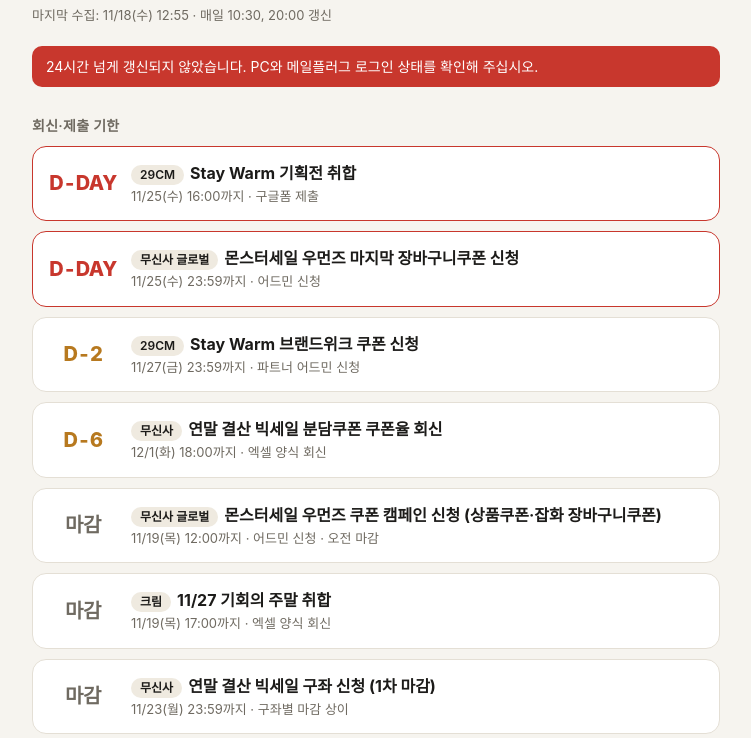
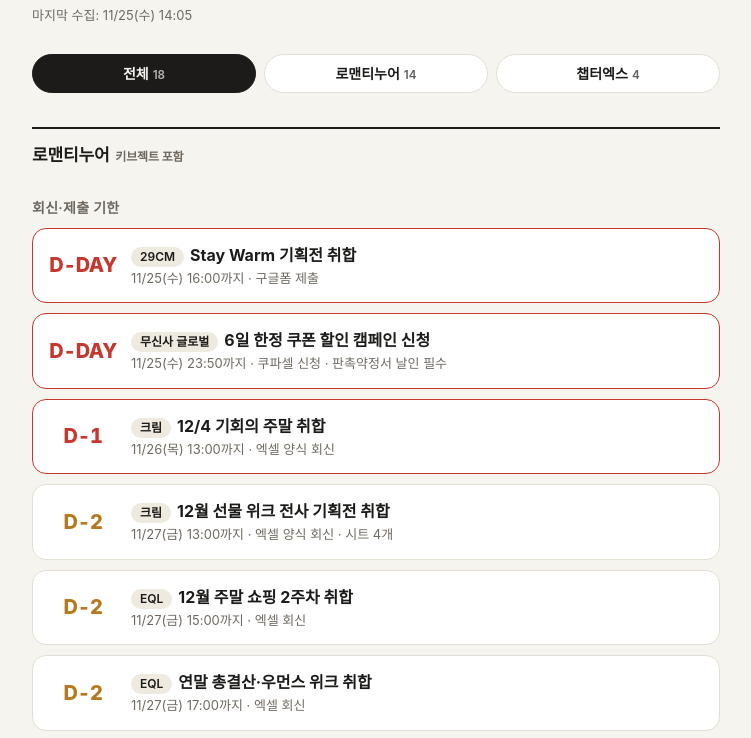
Before and after one commit to Jeewon914/JW, a plain HTML site: page mail-dday/index.html in a window 1280 px wide. Shown: the part 55-793 px from the top of the page, without its empty margins (264-1015 px from the left). Drawn offline with Linux system fonts and the light colour scheme.

Commit message:
체크리스트를 브랜드별(로맨티누어·챕터엑스)로 분리
Co-Authored-By: Claude Fable 5.2 <noreply@anthropic.com>
Claude-Session: https://claude.ai/code/session_012Ppsnfm3az3nKBM5NR1WWy

```diff
--- a/mail-dday/data.json
+++ b/mail-dday/data.json
@@ -1,26 +1,251 @@
 {
-  "updated": "2026-11-18T12:55:00+09:00",
+  "updated": "2026-11-25T14:05:00+09:00",
   "replies": [
-    {"platform": "무신사 글로벌", "title": "몬스터세일 우먼즈 쿠폰 캠페인 신청 (상품쿠폰·잡화 장바구니쿠폰)", "due": "2026-11-19T12:00:00+09:00", "note": "어드민 신청 · 오전 마감"},
-    {"platform": "크림", "title": "11/27 기회의 주말 취합", "due": "2026-11-19T17:00:00+09:00", "note": "엑셀 양식 회신"},
-    {"platform": "무신사", "title": "연말 결산 빅세일 구좌 신청 (1차 마감)", "due": "2026-11-23T23:59:00+09:00", "note": "구좌별 마감 상이"},
-    {"platform": "29CM", "title": "Stay Warm 기획전 취합", "due": "2026-11-25T16:00:00+09:00", "note": "구글폼 제출"},
-    {"platform": "무신사 글로벌", "title": "몬스터세일 우먼즈 마지막 장바구니쿠폰 신청", "due": "2026-11-25T23:59:00+09:00", "note": "어드민 신청"},
-    {"platform": "29CM", "title": "Stay Warm 브랜드위크 쿠폰 신청", "due": "2026-11-27T23:59:00+09:00", "note": "파트너 어드민 신청"},
-    {"platform": "무신사", "title": "연말 결산 빅세일 분담쿠폰 쿠폰율 회신", "due": "2026-12-01T18:00:00+09:00", "note": "엑셀 양식 회신"},
-    {"platform": "페어웰컴", "title": "매장별 발주리스트 확인·출고 (홍대점·용산점)", "due": null, "note": "기한 없음"},
-    {"platform": "에이블리", "title": "브랜드관 파트너십 제안 검토", "due": null, "note": "기한 없음"}
+    {
+      "brand": "cx",
+      "platform": "무신사",
+      "title": "72시간 특가 상품 타사 최저가 열위 건 가격 조정 회신",
+      "due": "2026-11-25T15:00:00+09:00",
+      "note": "조치 방법·적용 시점 회신 · 16시 이후 미해소 시 특가 제외"
+    },
+    {
+      "brand": "cx",
+      "platform": "무신사",
+      "title": "겨울 무진장 시그니처 특가 추가 IN(2차) 참여 회신",
+      "due": "2026-11-25T17:00:00+09:00",
+      "note": "상품번호·참여가 등 5개 항목 회신"
+    },
+    {
+      "brand": "cx",
+      "platform": "크림",
+      "title": "12월 선물위크 1차·2차 기획전 취합",
+      "due": "2026-11-27T17:00:00+09:00",
+      "note": "안내 메일별 각각 회신"
+    },
+    {
+      "brand": "cx",
+      "platform": "버킷스토어",
+      "title": "새해 기획전 상품 리스트 전달 건 후속 확인",
+      "due": null,
+      "note": "기획전 시작 1/7 · 촬영 상품 요청 시 출고 3~4영업일"
+    },
+    {
+      "brand": "rom",
+      "platform": "29CM",
+      "title": "Stay Warm 기획전 취합",
+      "due": "2026-11-25T16:00:00+09:00",
+      "note": "구글폼 제출"
+    },
+    {
+      "brand": "rom",
+      "platform": "무신사 글로벌",
+      "title": "6일 한정 쿠폰 할인 캠페인 신청",
+      "due": "2026-11-25T23:50:00+09:00",
+      "note": "쿠파셀 신청 · 판촉약정서 날인 필수"
+    },
+    {
+      "brand": "rom",
+      "platform": "크림",
+      "title": "12/4 기회의 주말 취합",
+      "due": "2026-11-26T13:00:00+09:00",
+      "note": "엑셀 양식 회신"
+    },
+    {
+      "brand": "rom",
+      "platform": "크림",
+      "title": "12월 선물 위크 전사 기획전 취합",
+      "due": "2026-11-27T13:00:00+09:00",
+      "note": "엑셀 양식 회신 · 시트 4개"
+    },
+    {
+      "brand": "rom",
+      "platform": "EQL",
+      "title": "12월 주말 쇼핑 2주차 취합",
+      "due": "2026-11-27T15:00:00+09:00",
+      "note": "엑셀 회신"
+    },
+    {
+      "brand": "rom",
+      "platform": "EQL",
+      "title": "연말 총결산·우먼스 위크 취합",
+      "due": "2026-11-27T17:00:00+09:00",
+      "note": "엑셀 회신"
+    },
+    {
+      "brand": "rom",
+      "platform": "29CM",
+      "title": "Stay Warm 브랜드위크 쿠폰 신청",
+      "due": "2026-11-27T23:59:00+09:00",
+      "note": "파트너 어드민 신청"
+    },
+    {
+      "brand": "rom",
+      "platform": "29CM",
+      "title": "연말선물상점 브랜드위크 쿠폰 신청",
+      "due": "2026-11-29T23:59:00+09:00",
+      "note": "쿠파셀 취합 11/30 00:00 종료"
+    },
+    {
+      "brand": "rom",
+      "platform": "29CM",
+      "title": "연말선물상점 기획전 취합",
+      "due": "2026-12-01T16:00:00+09:00",
+      "note": "구글폼 제출"
+    },
+    {
+      "brand": "rom",
+      "platform": "EQL",
+      "title": "12월 주말 쇼핑 3주차 취합",
+      "due": "2026-12-04T15:00:00+09:00",
+      "note": "엑셀 회신"
+    },
+    {
+      "brand": "rom",
+      "platform": "EQL",
+      "title": "얼리시즌오프 1차 취합",
+      "due": "2026-12-04T17:00:00+09:00",
+      "note": "엑셀 회신"
+    },
+    {
+      "brand": "rom",
+      "platform": "EQL",
+      "title": "12월 주말 쇼핑 4주차·PAYDAY 취합",
+      "due": "2026-12-11T15:00:00+09:00",
+      "note": "엑셀 회신"
+    },
+    {
+      "brand": "rom",
+      "platform": "EQL",
+      "title": "얼리시즌오프 2차 취합",
+      "due": "2026-12-11T17:00:00+09:00",
+      "note": "엑셀 회신"
+    },
+    {
+      "brand": "rom",
+      "platform": "무신사 글로벌",
+      "title": "연말 결산 빅세일 글로벌·조조타운 안내 확인 (쿠폰 분담 변경 공지 포함)",
+      "due": null,
+      "note": "행사 12/4~12/17 · 본문 미확인"
+    }
   ],
-  "meetings": [
-    {"title": "일본 진출 컨설팅 미팅", "kind": "Zoom", "when": "2026-11-20T14:00:00+09:00"}
-  ],
+  "meetings": [],
   "events": [
-    {"platform": "무신사 글로벌", "title": "몬스터세일 우먼즈 쿠폰 캠페인", "start": "2026-11-22T19:00:00+09:00", "end": "2026-12-03T00:00:00+09:00"},
-    {"platform": "크림", "title": "11/27 기회의 주말", "start": "2026-11-27T11:00:00+09:00", "end": "2026-11-30T11:00:00+09:00"},
-    {"platform": "29CM", "title": "Stay Warm", "start": "2026-12-07T10:00:00+09:00", "end": "2026-12-16T09:59:00+09:00"},
-    {"platform": "무신사", "title": "연말 결산 빅세일", "start": "2026-12-07T11:00:00+09:00", "end": "2026-12-17T11:00:00+09:00"}
+    {
+      "brand": "cx",
+      "platform": "무신사",
+      "title": "겨울 무진장 72시간 특가 (2회차)",
+      "start": "2026-11-25T00:00:00+09:00",
+      "end": "2026-11-27T23:59:00+09:00"
+    },
+    {
+      "brand": "cx",
+      "platform": "무신사",
+      "title": "여성 스포츠 특별기획전",
+      "start": "2026-11-23T00:00:00+09:00",
+      "end": "2026-12-07T23:59:00+09:00"
+    },
+    {
+      "brand": "cx",
+      "platform": "크림",
+      "title": "선물위크 1차",
+      "start": "2026-12-07T11:00:00+09:00",
+      "end": "2026-12-14T11:00:00+09:00"
+    },
+    {
+      "brand": "cx",
+      "platform": "크림",
+      "title": "선물위크 2차",
+      "start": "2026-12-14T11:00:00+09:00",
+      "end": "2026-12-21T11:00:00+09:00"
+    },
+    {
+      "brand": "rom",
+      "platform": "무신사 글로벌",
+      "title": "6일 한정 쿠폰 할인",
+      "start": "2026-11-27T10:00:00+09:00",
+      "end": "2026-12-02T23:59:00+09:00"
+    },
+    {
+      "brand": "rom",
+      "platform": "EQL",
+      "title": "겨울 통합전",
+      "start": "2026-12-03T11:00:00+09:00",
+      "end": "2026-12-16T23:59:00+09:00"
+    },
+    {
+      "brand": "rom",
+      "platform": "크림",
+      "title": "12/4 기회의 주말",
+      "start": "2026-12-04T11:00:00+09:00",
+      "end": "2026-12-07T11:00:00+09:00"
+    },
+    {
+      "brand": "rom",
+      "platform": "29CM",
+      "title": "Stay Warm",
+      "start": "2026-12-07T10:00:00+09:00",
+      "end": "2026-12-16T09:59:00+09:00"
+    },
+    {
+      "brand": "rom",
+      "platform": "크림",
+      "title": "선물 위크 1회차",
+      "start": "2026-12-07T11:00:00+09:00",
+      "end": "2026-12-14T11:00:00+09:00"
+    },
+    {
+      "brand": "rom",
+      "platform": "29CM",
+      "title": "연말선물상점",
+      "start": "2026-12-14T10:00:00+09:00",
+      "end": "2026-12-28T23:59:00+09:00"
+    },
+    {
+      "brand": "rom",
+      "platform": "크림",
+      "title": "선물 위크 2회차",
+      "start": "2026-12-14T11:00:00+09:00",
+      "end": "2026-12-21T11:00:00+09:00"
+    },
+    {
+      "brand": "rom",
+      "platform": "EQL",
+      "title": "연말 총결산",
+      "start": "2026-12-15T11:00:00+09:00",
+      "end": "2026-12-31T23:59:00+09:00"
+    },
+    {
+      "brand": "rom",
+      "platform": "EQL",
+      "title": "우먼스 위크",
+      "start": "2026-12-15T11:00:00+09:00",
+      "end": "2026-12-22T10:59:00+09:00"
+    },
+    {
+      "brand": "rom",
+      "platform": "EQL",
+      "title": "얼리시즌오프 (1·2주차)",
+      "start": "2026-12-22T11:00:00+09:00",
+      "end": "2027-01-04T23:59:00+09:00"
+    },
+    {
+      "brand": "rom",
+      "platform": "EQL",
+      "title": "PAYDAY",
+      "start": "2026-12-25T11:00:00+09:00",
+      "end": "2026-12-27T23:59:00+09:00"
+    }
   ],
   "sponsorships": [
-    {"id": "sp-20261117-izna-mama", "title": "이즈나 · MAMA", "pickup": "2026-11-18", "schedule_start": "2026-11-19", "schedule_end": "2026-11-24", "return": "2026-11-25", "decision": "go"}
+    {
+      "id": "sp-20261117-izna-mama",
+      "brand": "rom",
+      "title": "이즈나 · MAMA",
+      "pickup": "2026-11-18",
+      "schedule_start": "2026-11-19",
+      "schedule_end": "2026-11-24",
+      "return": "2026-11-25",
+      "decision": "go"
+    }
   ]
 }
--- a/mail-dday/index.html
+++ b/mail-dday/index.html
@@ -37,6 +37,12 @@
   .choice label.no input{accent-color:var(--red)}
   .sp.declined{opacity:.55}
   .hint{color:var(--sub);font-size:12px;margin:-4px 2px 10px}
+  .tabs{display:flex;gap:8px;margin:0 0 6px;position:sticky;top:0;background:var(--bg);padding:8px 0;z-index:5}
+  .tabs button{flex:1;border:1px solid var(--line);background:var(--card);color:var(--ink);border-radius:999px;padding:8px 0;font:inherit;font-size:14px;font-weight:650;cursor:pointer}
+  .tabs button.on{background:var(--ink);color:var(--bg);border-color:var(--ink)}
+  .tabs button small{font-weight:600;opacity:.7;margin-left:4px}
+  .bh{font-size:17px;font-weight:800;margin:26px 0 2px;padding-top:14px;border-top:2px solid var(--ink);letter-spacing:-.01em}
+  .bh small{font-size:12px;font-weight:600;color:var(--sub);margin-left:6px}
   .stale{background:var(--red);color:#fff;border-radius:10px;padding:10px 14px;font-size:14px;margin-bottom:16px;display:none}
 </style>
 </head>
@@ -45,9 +51,8 @@
   <h1>메일 회신 D-day</h1>
   <div class="meta" id="meta">불러오는 중…</div>
   <div class="stale" id="stale"></div>
-  <h2>회신·제출 기한</h2><div id="replies"></div>
-  <h2>미팅 일정</h2><div id="meetings"></div>
-  <h2>기획전 일정</h2><div id="events"></div>
+  <div class="tabs" id="tabs"></div>
+  <div id="brands"></div>
   <h2>연예인 협찬 문의</h2><div class="hint">협찬하실 건은 GO, 하지 않을 건은 NO를 눌러 주십시오. 선택은 이 기기에 저장됩니다.</div><div id="sp-inbox"></div>
   <h2>협찬 진행 일정 (GO)</h2><div id="sp-go"></div>
 </main>
@@ -62,19 +67,37 @@ function dday(iso){if(!iso)return{label:'—',cls:'none',n:1e9};const now=new Da
   if(t<now)return{label:'마감',cls:'past',n:1e8};
   return{label:n===0?'D-DAY':`D-${n}`,cls:n<=1?'urgent':n<=7?'soon':'later',n}}
 function card(dd,chip,title,sub){return `<div class="card ${dd.cls}"><div class="dd">${dd.label}</div><div class="body"><div class="title">${chip?`<span class="chip">${esc(chip)}</span>`:''}${esc(title)}</div><div class="sub">${esc(sub)}</div></div></div>`}
+const BR=[['rom','로맨티누어','키브젝트 포함'],['cx','챕터엑스',''],['etc','공통·기타','']];
+const bOf=x=>x.brand==='cx'?'cx':x.brand==='etc'?'etc':'rom';
+let DATA=null,TAB='all';
+try{TAB=localStorage.getItem('mailDday.tab')||'all'}catch(e){}
+function section(d,key){
+  const now=new Date();
+  const R=(d.replies||[]).filter(r=>bOf(r)===key).map(r=>({...r,dd:dday(r.due)})).sort((a,b)=>a.dd.n-b.dd.n);
+  const M=(d.meetings||[]).filter(m=>bOf(m)===key&&new Date(m.when).getTime()+3*36e5>Date.now()).map(m=>({...m,dd:dday(m.when)})).sort((a,b)=>new Date(a.when)-new Date(b.when));
+  const E=(d.events||[]).filter(e=>bOf(e)===key&&new Date(e.end)>now).sort((a,b)=>new Date(a.start)-new Date(b.start));
+  let h='';
+  h+='<h2>회신·제출 기한</h2>'+(R.length?R.map(r=>card(r.dd,r.platform,r.title,(r.due?`${fmt(r.due)}까지`:'기한 없음')+(r.note&&r.due?` · ${r.note}`:(!r.due&&r.note&&r.note!=='기한 없음'?` · ${r.note}`:'')))).join(''):'<div class="empty">회신할 메일이 없습니다.</div>');
+  if(M.length)h+='<h2>미팅 일정</h2>'+M.map(m=>card(m.dd,m.kind,m.title,fmt(m.when))).join('');
+  if(E.length)h+='<h2>기획전 일정</h2>'+E.map(e=>{const on=new Date(e.start)<=now;const dd=on?{label:'진행 중',cls:'later'}:dday(e.start);return card(dd,e.platform,e.title,`${fmt(e.start)} ~ ${fmt(e.end)}`)}).join('');
+  return {html:h,count:R.length,empty:!R.length&&!M.length&&!E.length};
+}
+function draw(){
+  const d=DATA;if(!d)return;
+  const secs=BR.map(([k,n,sub])=>({k,n,sub,...section(d,k)})).filter(x=>!(x.k==='etc'&&x.empty));
+  if(TAB!=='all'&&!secs.some(x=>x.k===TAB))TAB='all';
+  const total=secs.reduce((a,x)=>a+x.count,0);
+  document.getElementById('tabs').innerHTML=`<button data-tab="all" class="${TAB==='all'?'on':''}">전체<small>${total}</small></button>`+secs.map(x=>`<button data-tab="${x.k}" class="${TAB===x.k?'on':''}">${x.n}<small>${x.count}</small></button>`).join('');
+  document.getElementById('brands').innerHTML=secs.filter(x=>TAB==='all'||TAB===x.k).map(x=>`<div class="bh">${x.n}${x.sub?`<small>${x.sub}</small>`:''}</div>${x.html}`).join('');
+}
+document.addEventListener('click',e=>{const b=e.target.closest&&e.target.closest('[data-tab]');if(!b)return;TAB=b.dataset.tab;try{localStorage.setItem('mailDday.tab',TAB)}catch(_){ }draw()});
 function render(d){
+  DATA=d;
   const up=new Date(d.updated);
-  document.getElementById('meta').textContent=`마지막 수집: ${fmt(d.updated)} · 매일 10:30, 20:00 갱신`;
-  if((Date.now()-up)/36e5>26){const s=document.getElementById('stale');s.style.display='block';s.textContent='24시간 넘게 갱신되지 않았습니다. PC와 메일플러그 로그인 상태를 확인해 주십시오.'}
-  const R=(d.replies||[]).map(r=>({...r,dd:dday(r.due)})).sort((a,b)=>a.dd.n-b.dd.n);
-  document.getElementById('replies').innerHTML=R.length?R.map(r=>card(r.dd,r.platform,r.title,(r.due?`${fmt(r.due)}까지`:'기한 없음')+(r.note&&r.due?` · ${r.note}`:''))).join(''):'<div class="empty">회신할 메일이 없습니다.</div>';
-  const M=(d.meetings||[]).filter(m=>new Date(m.when).getTime()+3*36e5>Date.now()).map(m=>({...m,dd:dday(m.when)})).sort((a,b)=>new Date(a.when)-new Date(b.when));
-  document.getElementById('meetings').innerHTML=M.length?M.map(m=>card(m.dd,m.kind,m.title,fmt(m.when))).join(''):'<div class="empty">예정된 미팅이 없습니다.</div>';
+  document.getElementById('meta').textContent=`마지막 수집: ${fmt(d.updated)}`;
+  if((Date.now()-up)/36e5>26){const s=document.getElementById('stale');s.style.display='block';s.textContent='24시간 넘게 갱신되지 않았습니다. PC에서 수집을 요청해 주십시오.'}
+  draw();
   SP=d.sponsorships||[];spRender();
-  const now=new Date();
-  const E=(d.events||[]).filter(e=>new Date(e.end)>now).sort((a,b)=>new Date(a.start)-new Date(b.start));
-  document.getElementById('events').innerHTML=E.length?E.map(e=>{const on=new Date(e.start)<=now;const dd=on?{label:'진행 중',cls:'later'}:dday(e.start);
-    return card(dd,e.platform,e.title,`${fmt(e.start)} ~ ${fmt(e.end)}`)}).join(''):'<div class="empty">예정된 기획전이 없습니다.</div>';
 }
 const SPK='mailDday.sponsor.v1';
 const spLoad=()=>{try{return JSON.parse(localStorage.getItem(SPK)||'{}')||{}}catch(e){return {}}};
@@ -97,7 +120,7 @@ function spCard(x){
   const cls=d==='no'?'declined none':(x.return&&dayDiff(x.return)<0)?'past':n<=1?'urgent':n<=7?'soon':'later';
   const head=x.pickup&&dayDiff(x.pickup)>=0?{l:ddLabel(x.pickup),s:'픽업'}:x.return?{l:ddLabel(x.return),s:'반납'}:{l:'—',s:''};
   const sched=x.schedule_start?`<span class="date"><b>일정</b>${md(x.schedule_start)}${x.schedule_end?' ~ '+md(x.schedule_end):''}</span>`:'';
-  return `<div class="card sp ${cls}"><div class="row"><div class="dd">${head.l}<small>${head.s}</small></div><div class="body"><div class="title"><span class="chip">협찬</span>${esc(x.title)}</div>
+  return `<div class="card sp ${cls}"><div class="row"><div class="dd">${head.l}<small>${head.s}</small></div><div class="body"><div class="title"><span class="chip">${x.brand==='cx'?'챕터엑스':'로맨티누어'}</span>${esc(x.title)}</div>
   <div class="dates"><span class="date"><b>픽업</b>${x.pickup?md(x.pickup):'미정'}</span>${sched}<span class="date"><b>반납</b>${x.return?md(x.return):'미정'}</span></div></div></div>
   <div class="choice"><label class="go ${d==='go'?'on':''}"><input type="checkbox" data-id="${esc(x.id)}" data-v="go" ${d==='go'?'checked':''}>GO</label><label class="no ${d==='no'?'on':''}"><input type="checkbox" data-id="${esc(x.id)}" data-v="no" ${d==='no'?'checked':''}>NO</label></div></div>`}
 function spRender(){
```
